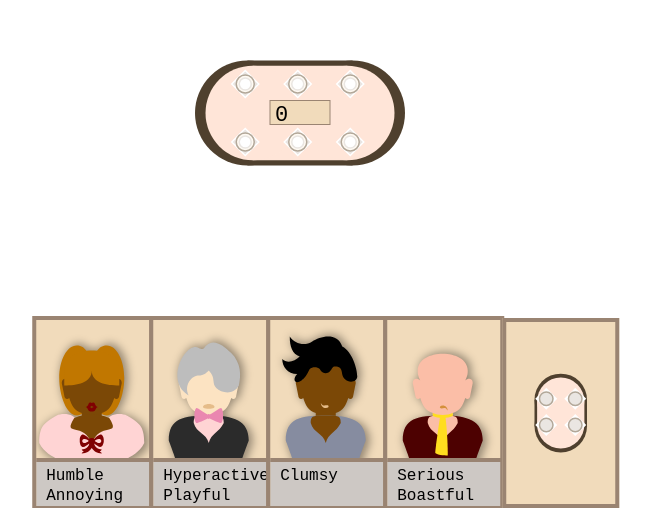
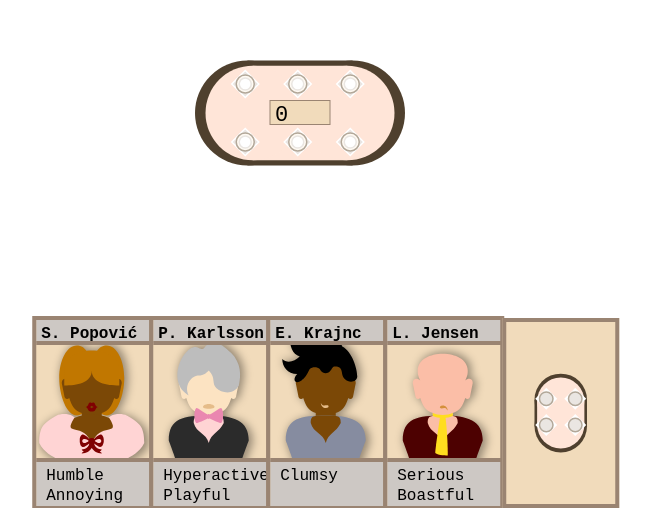
Before and after one commit to dosaki/seating-planner, a website built with webpack: page static/index.html in a window 1280 px wide. Shown: the part 287-800 px from the top of the page, without its empty margins (340-991 px from the left). Built offline with nearby package versions, Linux system fonts and the light colour scheme.

Commit message:
Removed long names. Added names to cards. Fixed tooltip sizes

```diff
--- a/src/entities/person.js
+++ b/src/entities/person.js
@@ -25,6 +25,10 @@ export class Person {
         // this._debug = {
         //     drawn:0
         // }
+    }
+
+    get shortName() {
+        return `${this.name.split(" ")[0][0]}. ${this.name.split(" ").slice(1).join(" ")}`
     }
 
     get cardDimensions() {
@@ -94,6 +98,23 @@ export class Person {
         ctx.translate(-infoBoxX, -infoBoxY);
     }
 
+    drawNameBox(ctx) {
+        ctx.fillStyle = "#cdc8c4";
+        const infoBoxX = cardDimensions.border / 2;
+        const infoBoxY = 0;
+        ctx.translate(infoBoxX, infoBoxY);
+        ctx.fillRect(0, 0, cardDimensions.width, 50);
+
+        ctx.lineWidth = cardDimensions.border;
+        ctx.strokeStyle = "#9a8472";
+        ctx.stroke(new Path2D(`M 0,50 h ${cardInfoDimensions.width}`));
+
+        ctx.font = 'bold 32px monospace';
+        ctx.fillStyle = "#000000";
+        ctx.fillText(this.shortName, 10, 40);
+        ctx.translate(-infoBoxX, -infoBoxY);
+    }
+
     drawCard(ctx, pos, scale) {
         ctx.save();
         const _scale = scale || { x: 1, y: 1 };
@@ -104,6 +125,7 @@ export class Person {
 
         this.draw(ctx);
         this.drawTraitBox(ctx);
+        this.drawNameBox(ctx);
 
         ctx.strokeStyle = "#9a8472";
         ctx.lineWidth = cardDimensions.border;
--- a/src/ui/ui.js
+++ b/src/ui/ui.js
@@ -58,14 +58,21 @@ export class UI {
             this.ctx.save();
             this.ctx.translate(this.tooltipInfo.x, this.tooltipInfo.y);
             this.ctx.fillStyle = "#f1dbbb";
-            this.ctx.fillRect(0, 0, 150, (this.tooltipInfo.content.length * 20) + 20);
+            console.log(this.tooltipInfo.content.reduce((a,b)=>Math.max(a,b.length),0))
+            const fontsize = 16;
+            const width = 20 + this.tooltipInfo.content.reduce((a,b)=>Math.max(a,b.length),0) * (fontsize*0.5625);
+            this.ctx.fillRect(0, 0, width, (this.tooltipInfo.content.length * 20) + 20);
 
             this.ctx.strokeStyle = "#9a8472"
-            this.ctx.strokeRect(0, 0, 150, (this.tooltipInfo.content.length * 20) + 20);
+            this.ctx.strokeRect(0, 0, width, (this.tooltipInfo.content.length * 20) + 20);
 
-            this.ctx.font = '16px monospace';
             this.ctx.fillStyle = "#000000";
             this.tooltipInfo.content.forEach((text, i) => {
+                if(i > 0){
+                    this.ctx.font = `${fontsize-2}px monospace`;
+                } else {
+                    this.ctx.font = `bold ${fontsize}px monospace`;
+                }
                 this.ctx.fillText(text, 10, 20 + (20 * i));
             });
 
--- a/src/utils/name-gen.js
+++ b/src/utils/name-gen.js
@@ -365,10 +365,7 @@ const lastNames = [
     "Prifti",
     "Shehu",
     "Dervishi",
-    "Hovhannisyan",
-    "Harutyunyan",
     "Sargsyan",
-    "Khachatryan",
     "Gruber",
     "Huber",
     "Bauer",
@@ -390,16 +387,12 @@ const lastNames = [
     "Savić",
     "Popović",
     "Иванов/Иванова",
-    "Георгиев/Георгиева",
-    "Димитров/Димитрова",
     "Петров/Петрова",
     "Horvat",
     "Babić",
     "Marić",
     "Novák/Nováková",
-    "Svoboda/Svobodová",
     "Novotný/Novotná",
-    "Dvořák/Dvořáková",
     "Nielsen",
     "Jensen",
     "Hansen",
@@ -410,7 +403,6 @@ const lastNames = [
     "Mägi",
     "Ivanov",
     "Smirnov",
-    "Vassiljev",
     "Petrov",
     "Joensen",
     "Jacobsen",
@@ -419,7 +411,6 @@ const lastNames = [
     "Virtanen",
     "Mäkinen",
     "Nieminen",
-    "Johansson",
     "Nyman",
     "Lindholm",
     "Karlsson",
@@ -430,24 +421,18 @@ const lastNames = [
     "Beridze",
     "Mamedovi",
     "Alievi",
-    "Kapanadze",
     "Müller",
     "Schmidt",
-    "Schneider",
     "Fischer",
     "Σαμαράς",
-    "Παπουτσής",
     "Κρητικός",
-    "Αϊβαλιώτης",
     "Nagy",
     "Kovács",
     "Tóth",
     "Szabó",
     "Blöndal",
-    "Thorarensen",
     "Murphy",
     "O'Kelly",
-    "O'Sullivan",
     "Walsh",
     "Rossi",
     "Russo",
@@ -466,7 +451,6 @@ const lastNames = [
     "Weber",
     "Hoffmann",
     "Borg",
-    "Camilleri",
     "Vella",
     "Farrugia",
     "Rusu",
@@ -479,7 +463,6 @@ const lastNames = [
     "De Jong",
     "Jansen",
     "De Vries",
-    "Van den Berg ",
     "de Jong",
     "Smit",
     "de Vries",
@@ -491,7 +474,6 @@ const lastNames = [
     "Larsen",
     "Nowak",
     "Kowalski",
-    "Wiśniewski",
     "Wójcik",
     "Silva",
     "Santos",
@@ -503,9 +485,7 @@ const lastNames = [
     "Radu",
     "Смирно́в",
     "Ивано́в",
-    "Кузнецо́в",
     "Попо́в",
-    "Jovanović",
     "Petrović",
     "Nikolić",
     "Horváth",
@@ -515,16 +495,11 @@ const lastNames = [
     "Kovačič",
     "Krajnc",
     "García",
-    "Fernández",
     "González",
-    "Rodríguez",
-    "Hernández",
     "Pérez",
-    "Andersson",
     "Nilsson",
     "Larsson",
     "Bianchi",
-    "Bernasconi",
     "Fontana",
     "Crivelli",
     "Meier",
@@ -535,9 +510,7 @@ const lastNames = [
     "Demir",
     "Şahin",
     "Melnyk",
-    "Shevchenko",
     "Boyko",
-    "Kovalenko",
     "Smith",
     "Jones",
     "Taylor",
@@ -547,7 +520,6 @@ const lastNames = [
     "Campbell",
     "Kelly",
     "Johnston",
-    "Robertson",
     "Williams",
     "Davies",
     "Evans"
--- a/static/index.html
+++ b/static/index.html
@@ -4,7 +4,7 @@
     <meta charset="UTF-8">
     <meta http-equiv="X-UA-Compatible" content="IE=edge">
     <meta name="viewport" content="width=device-width, initial-scale=1.0">
-    <title>Seating Planner</title>
+    <title>Seating Space Planner</title>
     <style>
         *{
             margin:0;
```
